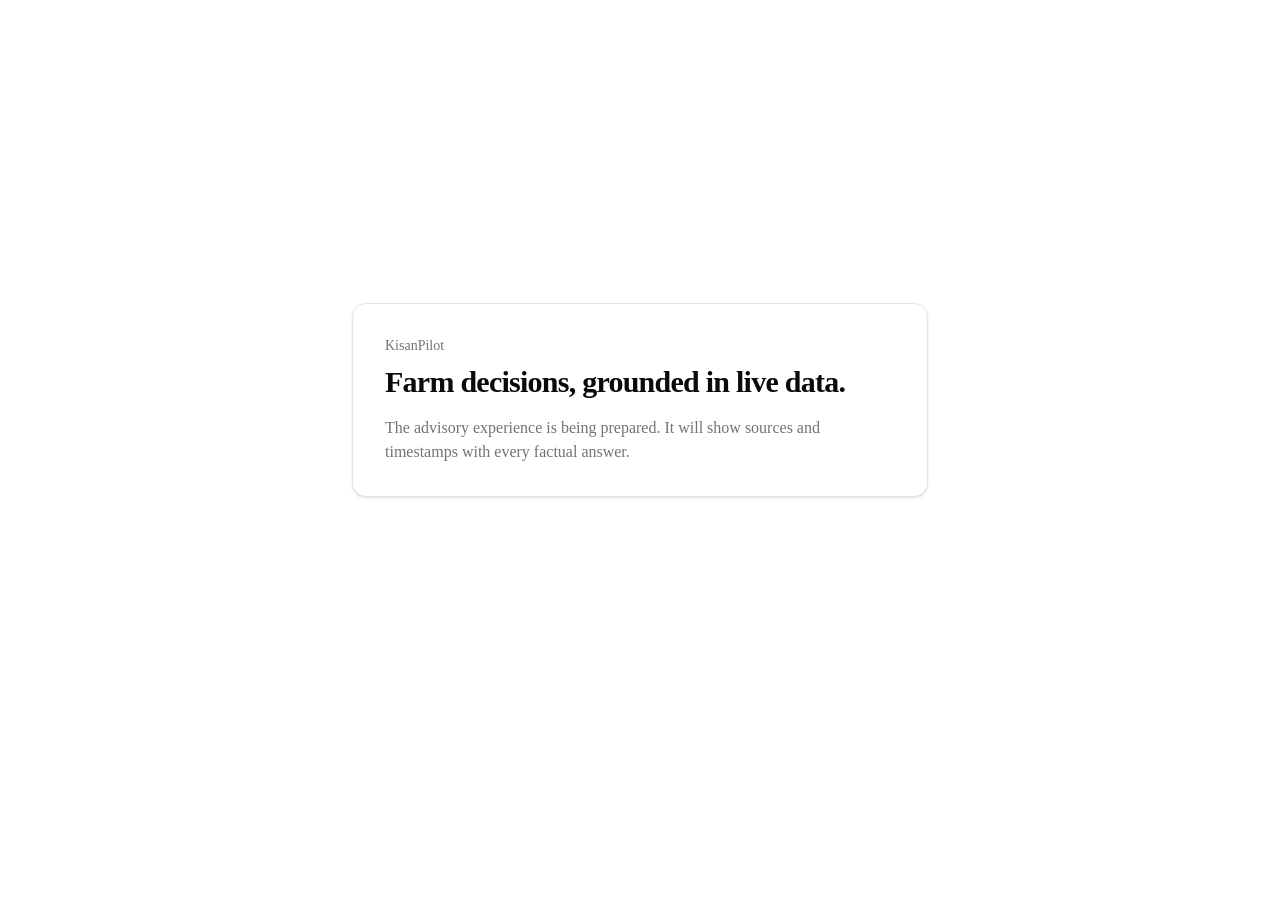
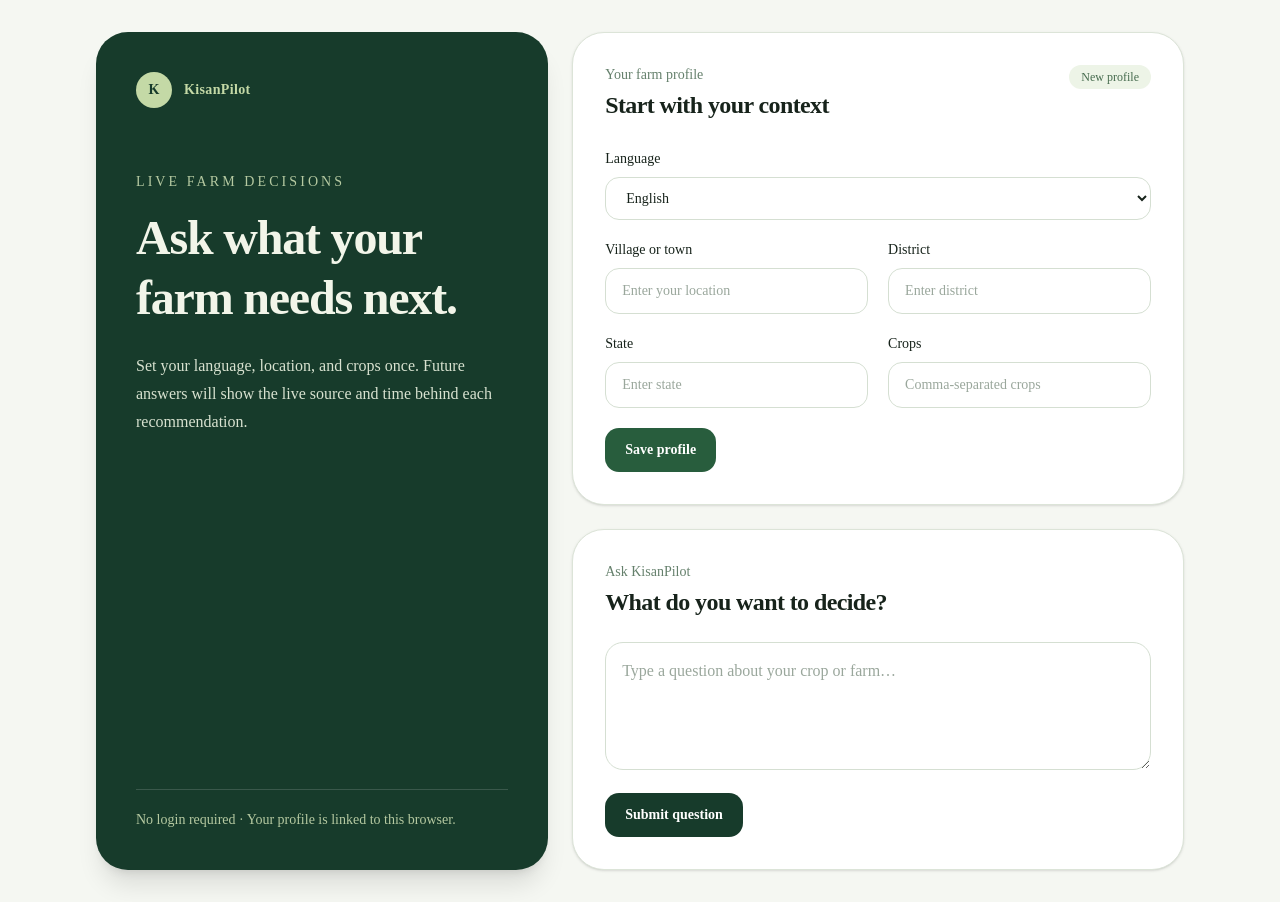
Before and after one commit to itsdeepak59/KisanPilot, a Next.js app: page / in a window 1280 px wide. Before the commit the page ends 800 px from the top, so only its background shows below. Built offline with nearby package versions, Linux system fonts and the light colour scheme; no server answers.

Commit message:
feat: add farmer profile and question UI

```diff
--- a/app/page.tsx
+++ b/app/page.tsx
@@ -1,16 +1,114 @@
+"use client";
+
+import { FormEvent, useEffect, useRef, useState } from "react";
+import type { FarmerProfile, ProfileLanguage } from "@/lib/profile";
+
+const DEVICE_ID_KEY = "kisanpilot.device_id";
+
+function getDeviceId(): string {
+  const existing = window.localStorage.getItem(DEVICE_ID_KEY);
+  if (existing) return existing;
+  const deviceId = window.crypto.randomUUID();
+  window.localStorage.setItem(DEVICE_ID_KEY, deviceId);
+  return deviceId;
+}
+
+function profileToForm(profile: FarmerProfile | null) {
+  return {
+    language: profile?.language ?? "en",
+    place_name: profile?.place_name ?? "",
+    state: profile?.state ?? "",
+    district: profile?.district ?? "",
+    crops: profile?.crops.join(", ") ?? "",
+  };
+}
+
 export default function Home() {
+  const deviceId = useRef("");
+  const [profile, setProfile] = useState<FarmerProfile | null>(null);
+  const [form, setForm] = useState(profileToForm(null));
+  const [question, setQuestion] = useState("");
+  const [savedMessage, setSavedMessage] = useState("");
+  const [questionMessage, setQuestionMessage] = useState("");
+  const [loading, setLoading] = useState(true);
+  const [saving, setSaving] = useState(false);
+
+  useEffect(() => {
+    const id = getDeviceId();
+    deviceId.current = id;
+    fetch(`/api/profile?device_id=${encodeURIComponent(id)}`)
+      .then(async (response) => {
+        const result = (await response.json()) as { ok: boolean; data?: FarmerProfile | null };
+        if (result.ok && result.data) {
+          setProfile(result.data);
+          setForm(profileToForm(result.data));
+        }
+      })
+      .catch(() => setSavedMessage("Profile could not be loaded. You can still enter it and try saving."))
+      .finally(() => setLoading(false));
+  }, []);
+
+  async function saveProfile(event: FormEvent<HTMLFormElement>) {
+    event.preventDefault();
+    setSaving(true);
+    setSavedMessage("");
+    try {
+      const response = await fetch("/api/profile", {
+        method: "POST",
+        headers: { "content-type": "application/json" },
+        body: JSON.stringify({
+          device_id: deviceId.current,
+          language: form.language,
+          place_name: form.place_name,
+          state: form.state,
+          district: form.district,
+          crops: form.crops.split(",").map((crop) => crop.trim()).filter(Boolean),
+        }),
+      });
+      const result = (await response.json()) as { ok: boolean; data?: FarmerProfile; error?: string };
+      if (!response.ok || !result.ok || !result.data) throw new Error(result.error ?? "Profile could not be saved");
+      setProfile(result.data);
+      setForm(profileToForm(result.data));
+      setSavedMessage("Profile saved.");
+    } catch (error) {
+      setSavedMessage(error instanceof Error ? error.message : "Profile could not be saved.");
+    } finally {
+      setSaving(false);
+    }
+  }
+
+  function submitQuestion(event: FormEvent<HTMLFormElement>) {
+    event.preventDefault();
+    setQuestionMessage(question.trim() ? "Question captured. The live advisory connection will answer it in the next step." : "Write a question first.");
+  }
+
   return (
-    <main className="flex flex-1 items-center justify-center p-6">
-      <section className="w-full max-w-xl rounded-xl border bg-card p-8 shadow-sm">
-        <p className="text-sm font-medium text-muted-foreground">KisanPilot</p>
-        <h1 className="mt-2 text-3xl font-semibold tracking-tight">
-          Farm decisions, grounded in live data.
-        </h1>
-        <p className="mt-4 text-muted-foreground">
-          The advisory experience is being prepared. It will show sources and
-          timestamps with every factual answer.
-        </p>
-      </section>
+    <main className="min-h-screen bg-[#f5f7f2] text-[#17231b]">
+      <div className="mx-auto grid min-h-screen w-full max-w-6xl gap-6 px-4 py-5 sm:px-6 lg:grid-cols-[0.85fr_1.15fr] lg:px-8 lg:py-8">
+        <section className="flex flex-col justify-between rounded-[2rem] bg-[#173b2b] p-7 text-[#f2f5e9] shadow-xl sm:p-10">
+          <div>
+            <div className="flex items-center gap-3 text-sm font-semibold tracking-wide text-[#c4d9a6]"><span className="grid size-9 place-items-center rounded-full bg-[#c4d9a6] text-[#173b2b]">K</span>KisanPilot</div>
+            <p className="mt-16 max-w-md text-sm uppercase tracking-[0.22em] text-[#b5c9a1]">Live farm decisions</p>
+            <h1 className="mt-4 max-w-lg text-4xl font-semibold leading-tight tracking-tight sm:text-5xl">Ask what your farm needs next.</h1>
+            <p className="mt-6 max-w-md text-base leading-7 text-[#d8e2d0]">Set your language, location, and crops once. Future answers will show the live source and time behind each recommendation.</p>
+          </div>
+          <div className="mt-12 border-t border-white/15 pt-5 text-sm text-[#b5c9a1]">No login required · Your profile is linked to this browser.</div>
+        </section>
+
+        <section className="space-y-6">
+          <div className="rounded-[2rem] border border-[#dce4d8] bg-white p-6 shadow-sm sm:p-8">
+            <div className="flex flex-wrap items-start justify-between gap-4"><div><p className="text-sm font-medium text-[#65806c]">Your farm profile</p><h2 className="mt-1 text-2xl font-semibold tracking-tight">Start with your context</h2></div><span className="rounded-full bg-[#edf4e7] px-3 py-1 text-xs font-medium text-[#476c4f]">{loading ? "Loading" : profile ? "Saved" : "New profile"}</span></div>
+            <form className="mt-7 space-y-5" onSubmit={saveProfile}>
+              <label className="block text-sm font-medium">Language<select className="mt-2 w-full rounded-xl border border-[#d5dfd2] bg-white px-4 py-3 outline-none focus:border-[#477652] focus:ring-2 focus:ring-[#c9ddc4]" value={form.language} onChange={(event) => setForm({ ...form, language: event.target.value as ProfileLanguage })}><option value="en">English</option><option value="hi">हिन्दी</option></select></label>
+              <div className="grid gap-5 sm:grid-cols-2"><label className="block text-sm font-medium">Village or town<input className="mt-2 w-full rounded-xl border border-[#d5dfd2] px-4 py-3 outline-none placeholder:text-[#9aa79c] focus:border-[#477652] focus:ring-2 focus:ring-[#c9ddc4]" placeholder="Enter your location" value={form.place_name} onChange={(event) => setForm({ ...form, place_name: event.target.value })} /></label><label className="block text-sm font-medium">District<input className="mt-2 w-full rounded-xl border border-[#d5dfd2] px-4 py-3 outline-none placeholder:text-[#9aa79c] focus:border-[#477652] focus:ring-2 focus:ring-[#c9ddc4]" placeholder="Enter district" value={form.district} onChange={(event) => setForm({ ...form, district: event.target.value })} /></label></div>
+              <div className="grid gap-5 sm:grid-cols-2"><label className="block text-sm font-medium">State<input className="mt-2 w-full rounded-xl border border-[#d5dfd2] px-4 py-3 outline-none placeholder:text-[#9aa79c] focus:border-[#477652] focus:ring-2 focus:ring-[#c9ddc4]" placeholder="Enter state" value={form.state} onChange={(event) => setForm({ ...form, state: event.target.value })} /></label><label className="block text-sm font-medium">Crops<input className="mt-2 w-full rounded-xl border border-[#d5dfd2] px-4 py-3 outline-none placeholder:text-[#9aa79c] focus:border-[#477652] focus:ring-2 focus:ring-[#c9ddc4]" placeholder="Comma-separated crops" value={form.crops} onChange={(event) => setForm({ ...form, crops: event.target.value })} /></label></div>
+              <div className="flex flex-wrap items-center gap-3"><button className="rounded-xl bg-[#285d3d] px-5 py-3 text-sm font-semibold text-white transition hover:bg-[#1e4b30] disabled:cursor-not-allowed disabled:opacity-60" disabled={saving || loading} type="submit">{saving ? "Saving…" : "Save profile"}</button>{savedMessage && <p className="text-sm text-[#58705c]" role="status">{savedMessage}</p>}</div>
+            </form>
+          </div>
+
+          <div className="rounded-[2rem] border border-[#dce4d8] bg-white p-6 shadow-sm sm:p-8"><p className="text-sm font-medium text-[#65806c]">Ask KisanPilot</p><h2 className="mt-1 text-2xl font-semibold tracking-tight">What do you want to decide?</h2><form className="mt-6" onSubmit={submitQuestion}><textarea className="min-h-32 w-full resize-y rounded-2xl border border-[#d5dfd2] px-4 py-4 leading-6 outline-none placeholder:text-[#9aa79c] focus:border-[#477652] focus:ring-2 focus:ring-[#c9ddc4]" placeholder="Type a question about your crop or farm…" value={question} onChange={(event) => setQuestion(event.target.value)} /><div className="mt-4 flex flex-wrap items-center gap-3"><button className="rounded-xl bg-[#173b2b] px-5 py-3 text-sm font-semibold text-white transition hover:bg-[#102b1e]" type="submit">Submit question</button>{questionMessage && <p className="max-w-md text-sm text-[#58705c]" role="status">{questionMessage}</p>}</div></form></div>
+        </section>
+      </div>
     </main>
   );
 }
```
Also changed, not shown: 2 other files (tests, documents, lock files or other folders).
